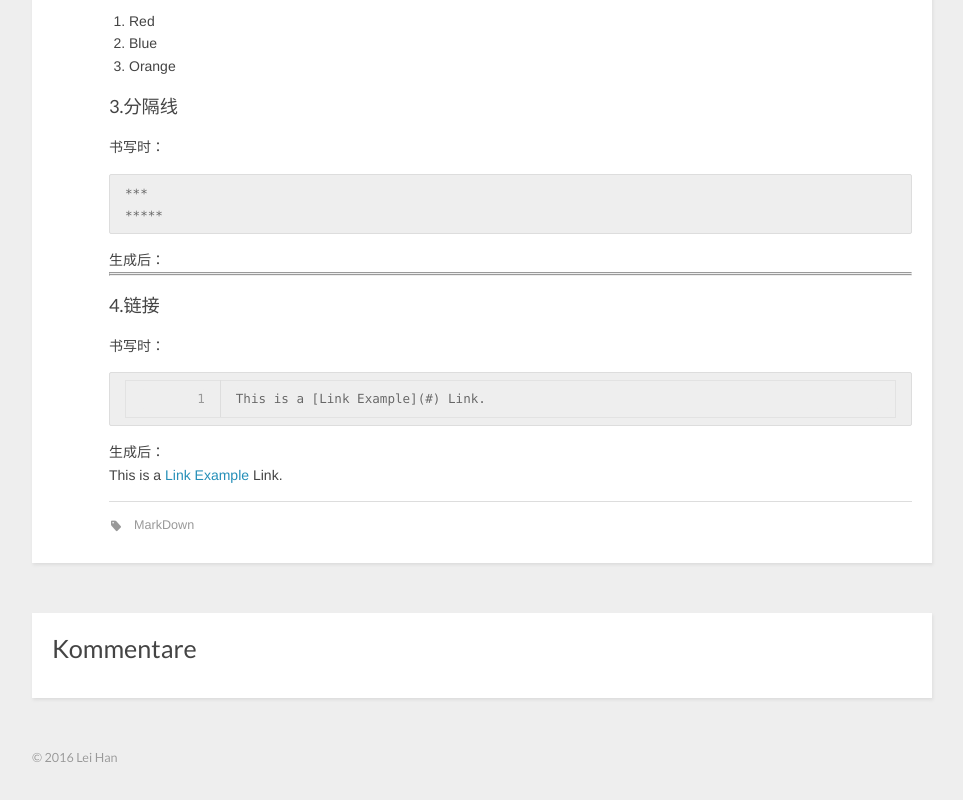
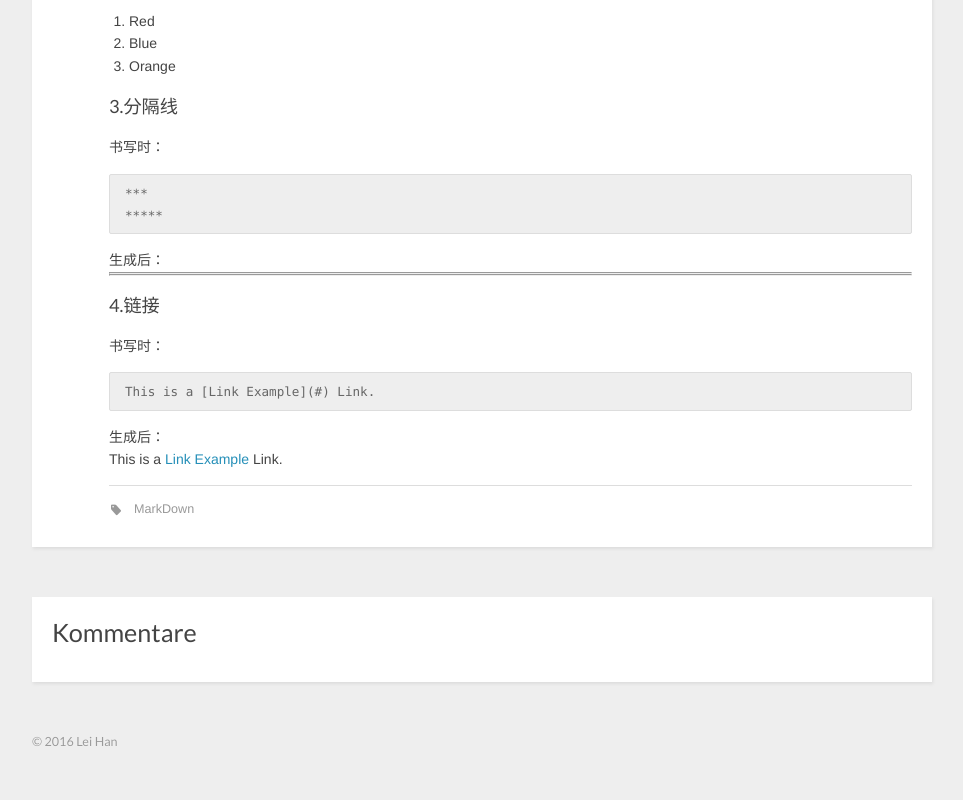
Before and after one commit to bluejfox/bluejfox.github.io, a plain HTML site: page 2016/08/11/MarkDown学习笔记/index.html in a window 1280 px wide. Shown: the part 897-1697 px from the top of the page, without its empty margins (8-971 px from the left). Drawn offline with nearby package versions, Linux system fonts and the light colour scheme.

Commit message:
Site updated: 2016-08-11 10:33:50

```diff
--- a/2016/08/11/MarkDown学习笔记/index.html
+++ b/2016/08/11/MarkDown学习笔记/index.html
@@ -111,8 +111,9 @@ Orange
 </code></pre><p>生成后：</p>
 <hr>
 <hr>
-<h3 id="4-链接"><a href="#4-链接" class="headerlink" title="4.链接"></a>4.链接</h3><p>书写时：<br><figure class="highlight plain"><table><tr><td class="gutter"><pre><div class="line">1</div></pre></td><td class="code"><pre><div class="line">This is a [Link Example](#) Link.</div></pre></td></tr></table></figure></p>
-<p>生成后：<br>This is a <a href="#">Link Example</a> Link.</p>
+<h3 id="4-链接"><a href="#4-链接" class="headerlink" title="4.链接"></a>4.链接</h3><p>书写时：</p>
+<pre><code>This is a [Link Example](#) Link.
+</code></pre><p>生成后：<br>This is a <a href="#">Link Example</a> Link.</p>
 
 
     </div>
```
Also changed, not shown: index.html (+3 -2 lines).
